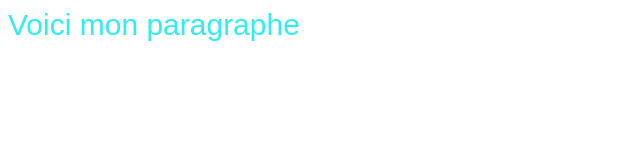
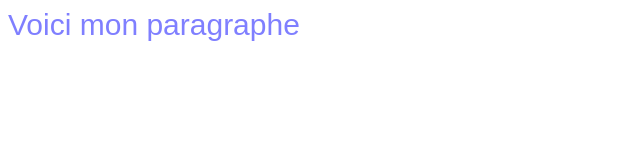
Before and after one commit to jacquelineth/Udemy_web, a plain HTML site: page index.html in a window 1280 px wide. Shown: the whole page, without its empty margins (0-640 px from the left). Drawn offline with Linux system fonts and the light colour scheme.

Commit message:
CSS Color Transparency
RGB Apha, 0->1 , 0  fully transparent
Section 2, Lecture 20

```diff
--- a/styles.css
+++ b/styles.css
@@ -1,5 +1,5 @@
 p {
-    color: #30edf2;
+    color: rgba(0, 0, 255,0.5);
     font-family: Arial;
     font-size: 30px;
     /* font-size: 30px; */
```
